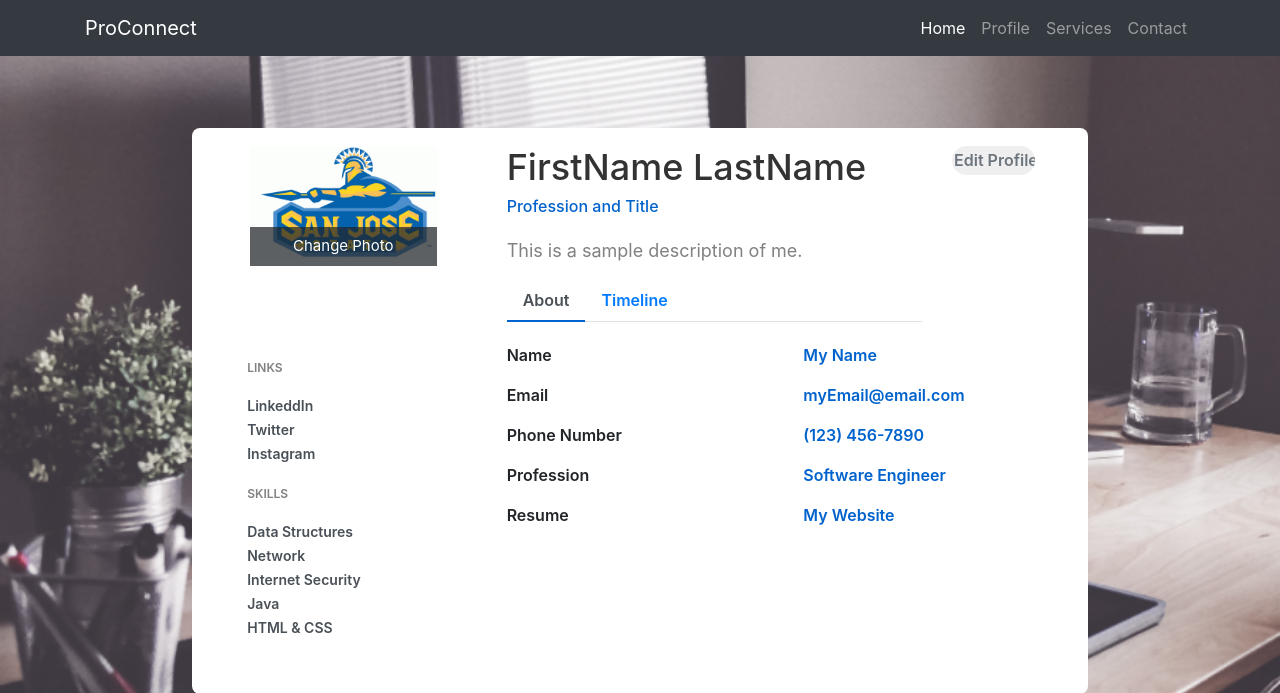
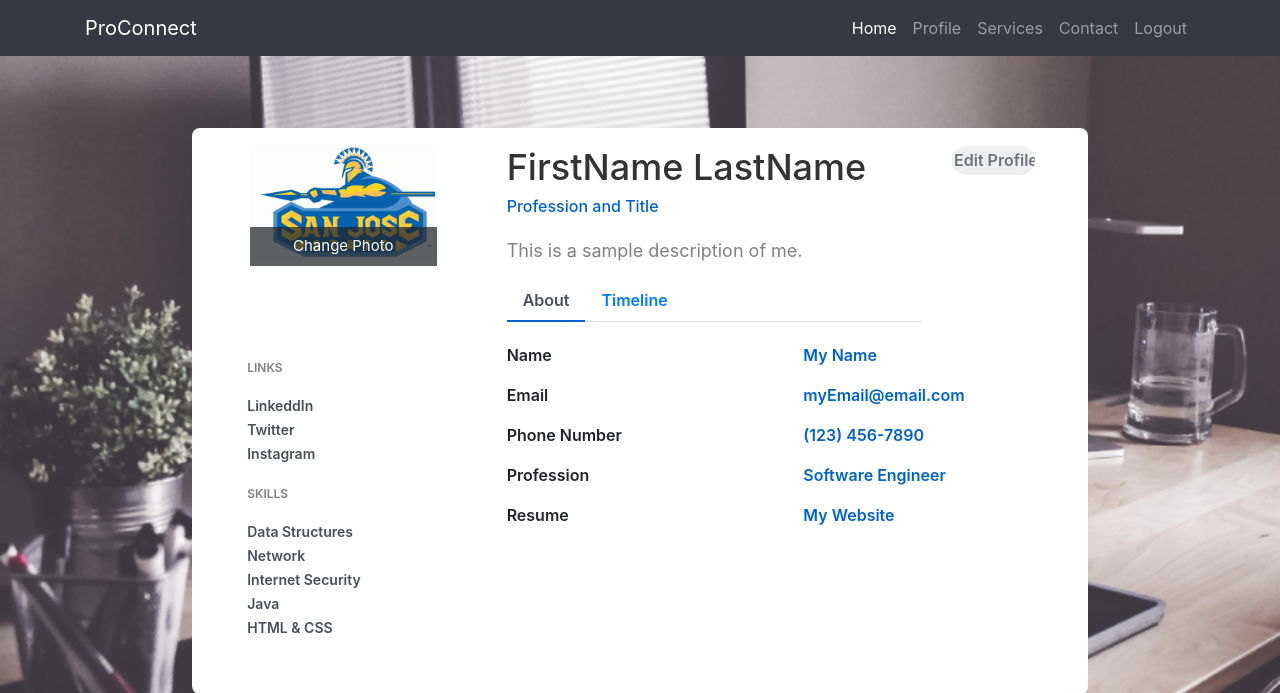
Before and after one commit to phamkevinT/ProConnect, a Node server app: page /profile in a window 1280 px wide. Shown: the top 693 px of the page. Run offline with Node 20, Linux system fonts and the light colour scheme; some libraries are stand-ins or nearby versions.

Commit message:
added logout button to profile

```diff
--- a/views/profile.ejs
+++ b/views/profile.ejs
@@ -48,6 +48,9 @@
                     <li class="nav-item">
                         <a class="nav-link" href="/contact">Contact</a>
                     </li>
+                    <li class="nav-item">
+                        <a class="nav-link" href="/">Logout</a>
+                      </li>
                 </ul>
             </div>
         </div>
```
